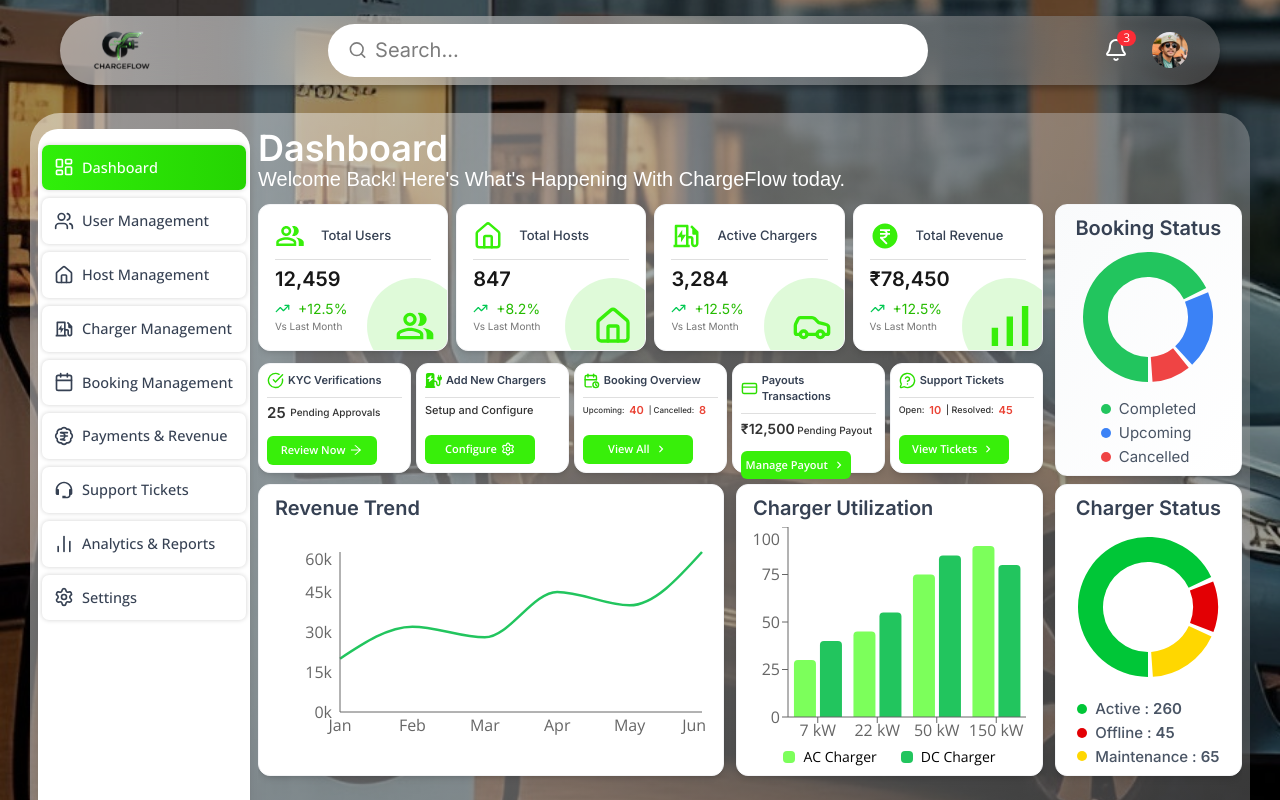
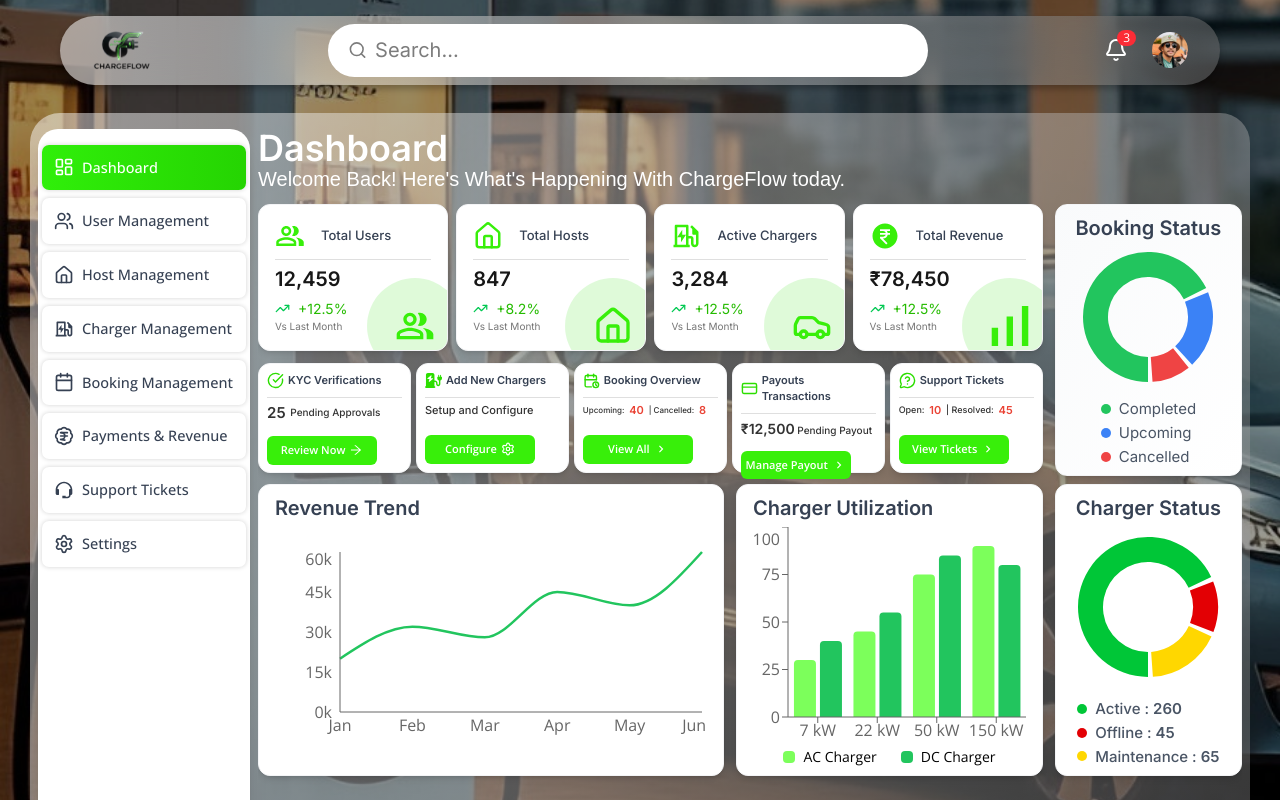
Before and after one commit to ChandaniSahu/ChargeFlow, a Next.js app: page /admin/dashboard in a window 1280 px wide. Shown: the top 800 px of the page. Built offline with nearby package versions, Linux system fonts and the light colour scheme.

Commit message:
analytics removed from sidebar

```diff
--- a/app/admin/dashboard/page.tsx
+++ b/app/admin/dashboard/page.tsx
@@ -491,7 +491,7 @@ ${i <= 2 ? "text-small" : ""}
               <div className="lg:col-span-2 bg-white rounded-xl shadow-md px-4 py-2 border border-gray-100 h-full">
                 <h3 className="font-semibold text-[20px] font-inter text-gray-700 mb-1">Charger Utilization</h3>
                 <ResponsiveContainer width="100%" height={220} >
-                  <BarChart  margin={{ top: 0, right: 0, left: -25, bottom: 0 }} data={chargerUtilization}>
+                  <BarChart margin={{ top: 0, right: 0, left: -25, bottom: 0 }} data={chargerUtilization}>
                     <XAxis dataKey="capacity" />
                     <YAxis />
                     <Tooltip cursor={false} />
--- a/app/components/admin/Sidebar.tsx
+++ b/app/components/admin/Sidebar.tsx
@@ -21,7 +21,6 @@ const menu = [
   { title: "Booking Management", icon: Calendar, path: "/admin/bookingmanagement" },
   { title: "Payments & Revenue", icon: LuBadgeIndianRupee, path: "/admin/payments" },
   { title: "Support Tickets", icon: BiSupport, path: "/admin/supporttickets" },
-  { title: "Analytics & Reports", icon: BarChart2, path: "/admin/analytics" },
   { title: "Settings", icon: Settings, path: "/admin/settings" },
 ];
 
```
Lines whose indentation alone changed are shown as unchanged.
